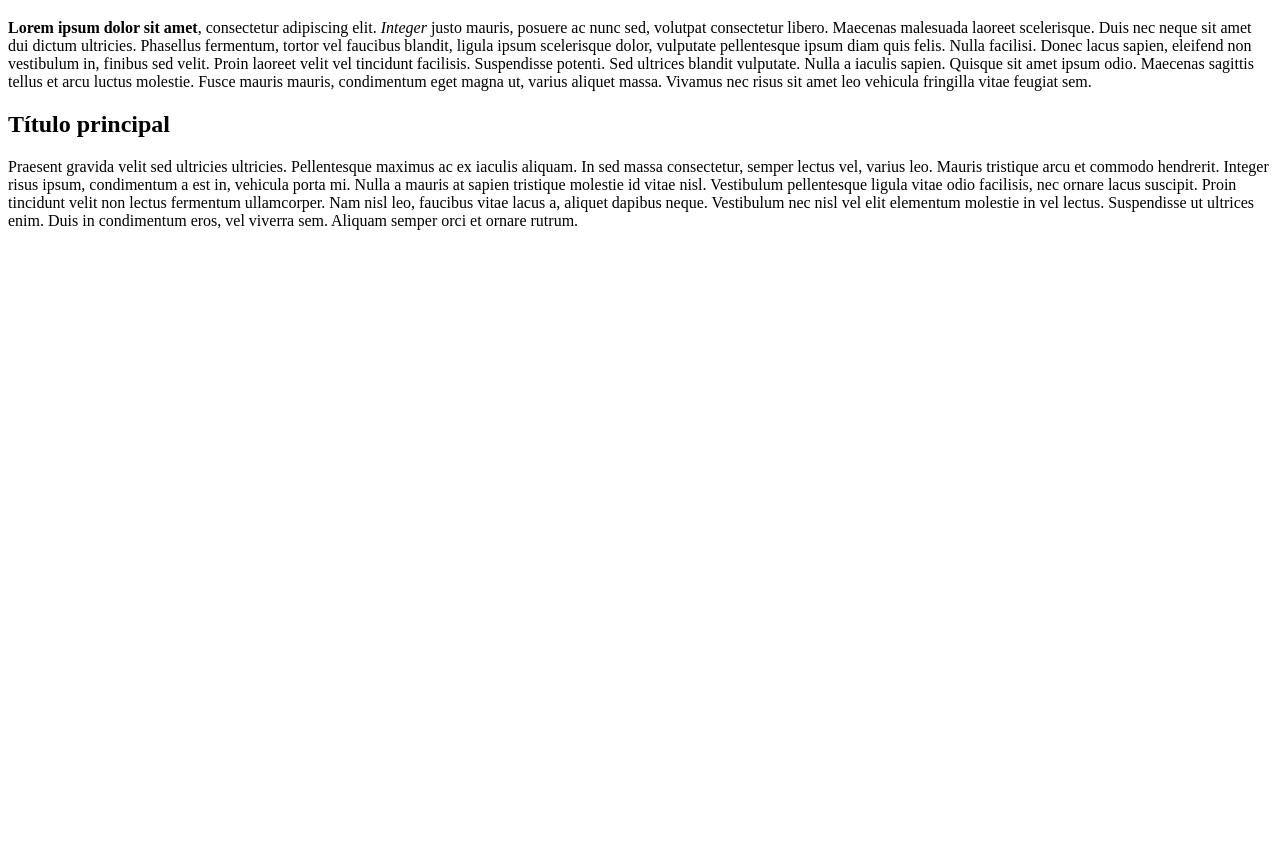
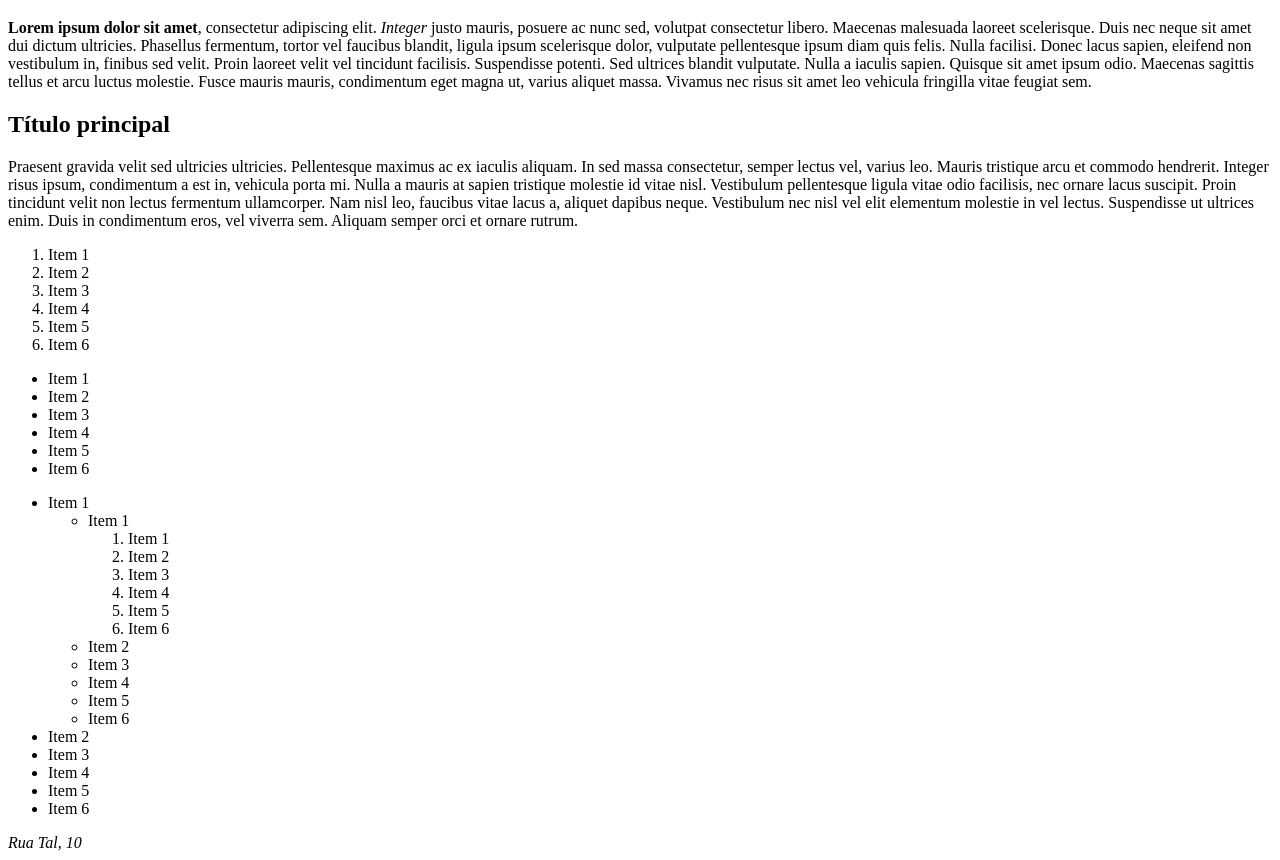
Before and after one commit to marceloonit/web-standards, a plain HTML site: page aula01/index.html in a window 1280 px wide. Shown: the part 61-921 px from the top of the page. Before the commit the page ends 800 px from the top, so only its background shows below. Drawn offline with Linux system fonts and the light colour scheme.

Commit message:
aula01 final

```diff
--- a/aula01/index.html
+++ b/aula01/index.html
@@ -9,5 +9,49 @@
     <p><strong>Lorem ipsum dolor sit amet</strong>, <span>consectetur</span> adipiscing elit. <em>Integer</em> justo mauris, posuere ac nunc sed, volutpat consectetur libero. Maecenas malesuada laoreet scelerisque. Duis nec neque sit amet dui dictum ultricies. Phasellus fermentum, tortor vel faucibus blandit, ligula ipsum scelerisque dolor, vulputate pellentesque ipsum diam quis felis. Nulla facilisi. Donec lacus sapien, eleifend non vestibulum in, finibus sed velit. Proin laoreet velit vel tincidunt facilisis. Suspendisse potenti. Sed ultrices blandit vulputate. Nulla a iaculis sapien. Quisque sit amet ipsum odio. Maecenas sagittis tellus et arcu luctus molestie. Fusce mauris mauris, condimentum eget magna ut, varius aliquet massa. Vivamus nec risus sit amet leo vehicula fringilla vitae feugiat sem.</p>
     <h2>Título principal</h2>
     <p>Praesent gravida velit sed ultricies ultricies. Pellentesque maximus ac ex iaculis aliquam. In sed massa consectetur, semper lectus vel, varius leo. Mauris tristique arcu et commodo hendrerit. Integer risus ipsum, condimentum a est in, vehicula porta mi. Nulla a mauris at sapien tristique molestie id vitae nisl. Vestibulum pellentesque ligula vitae odio facilisis, nec ornare lacus suscipit. Proin tincidunt velit non lectus fermentum ullamcorper. Nam nisl leo, faucibus vitae lacus a, aliquet dapibus neque. Vestibulum nec nisl vel elit elementum molestie in vel lectus. Suspendisse ut ultrices enim. Duis in condimentum eros, vel viverra sem. Aliquam semper orci et ornare rutrum.</p>
+  <ol>
+    <li>Item 1</li>
+    <li>Item 2</li>
+    <li>Item 3</li>
+    <li>Item 4</li>
+    <li>Item 5</li>
+    <li>Item 6</li>
+  </ol>
+ <ul>
+    <li>Item 1</li>
+    <li>Item 2</li>
+    <li>Item 3</li>
+    <li>Item 4</li>
+    <li>Item 5</li>
+    <li>Item 6</li>
+  </ul>
+ <ul>
+    <li>Item 1</li>
+     <ul>
+      <li>Item 1</li>
+       <ol>
+        <li>Item 1</li>
+        <li>Item 2</li>
+        <li>Item 3</li>
+        <li>Item 4</li>
+        <li>Item 5</li>
+        <li>Item 6</li>
+      </ol>
+      <li>Item 2</li>
+      <li>Item 3</li>
+      <li>Item 4</li>
+      <li>Item 5</li>
+      <li>Item 6</li>
+    </ul>
+    <li>Item 2</li>
+    <li>Item 3</li>
+    <li>Item 4</li>
+    <li>Item 5</li>
+    <li>Item 6</li>
+  </ul>
+
+
+  <address>Rua Tal, 10</address>
+
   </body>
 </html>
```
Also changed, not shown: tag_address.html (+2 -0 lines).
